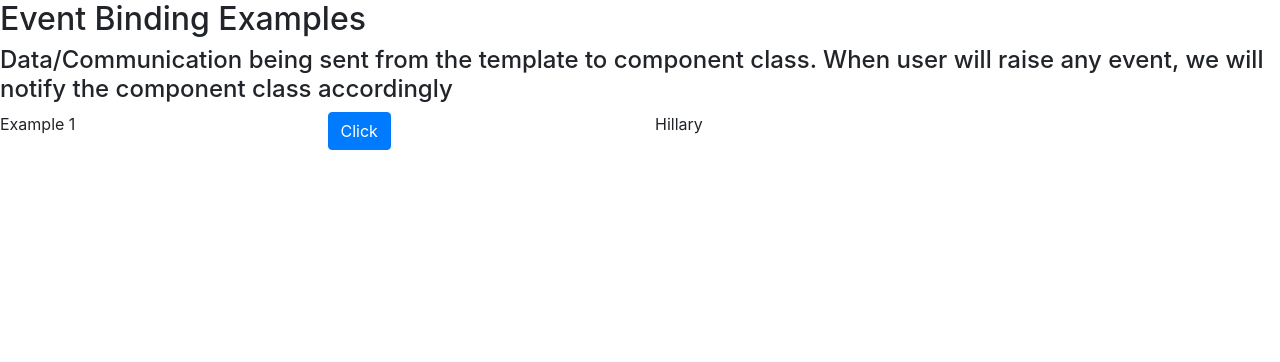
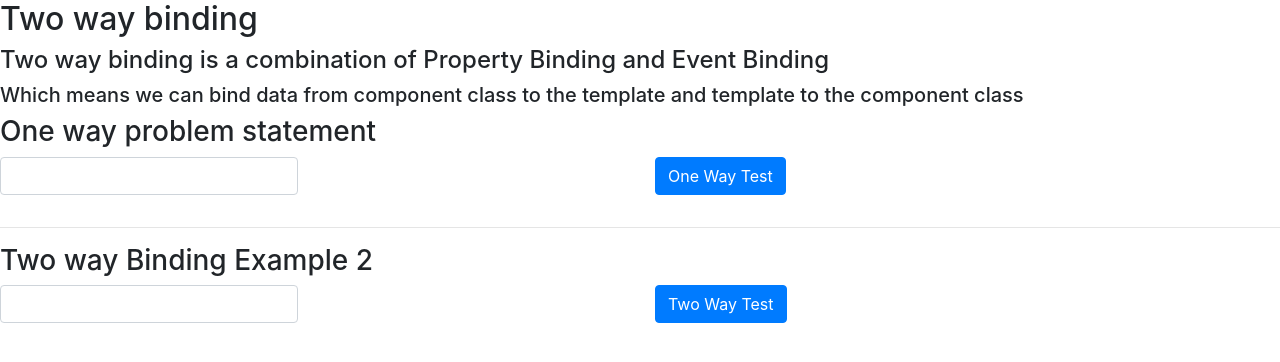
Before and after one commit to jrp1414/Oct2020App, an Angular app: page / in a window 1280 px wide. Shown: the top 362 px of the page. Built offline with nearby package versions, Linux system fonts and the light colour scheme.

Commit message:
Data Binding completed

```diff
--- a/src/app/app.component.html
+++ b/src/app/app.component.html
@@ -1,3 +1,4 @@
 <!-- <app-si></app-si> -->
 <!-- <app-pb></app-pb> -->
-<app-eb></app-eb>
+<!-- <app-eb></app-eb> -->
+<app-tb></app-tb>
--- a/src/app/event-binding/event-binding.component.html
+++ b/src/app/event-binding/event-binding.component.html
@@ -15,3 +15,50 @@
         {{name}}
     </div>
 </div>
+
+<div class="row">
+    <div class="col-md-3">
+        Example 2
+    </div>
+    <div class="col-md-3">
+        <button type="button" (click)="SomeMethod()" class="btn btn-primary">Click</button>
+    </div>
+    <div class="col-md-3">
+        {{name}}
+    </div>
+</div>
+<div class="row">
+    <div class="col-md-3">
+        Example 3
+    </div>
+    <div class="col-md-3">
+        <button type="button" (dblclick)="dblClickMethod()" class="btn btn-primary">Double Click</button>
+    </div>
+    <div class="col-md-3">
+        {{name}}
+    </div>
+</div>
+
+<div class="row">
+    <div class="col-md-3">
+        Example 4
+    </div>
+    <div class="col-md-3">
+        <input type="text" (input)="MessageChanged($event)" class="form-control" placeholder="Enter Message">
+    </div>
+    <div class="col-md-3">
+        {{message}}
+    </div>
+</div>
+
+<div class="row">
+    <div class="col-md-3">
+        Example 5
+    </div>
+    <div class="col-md-3">
+        <input type="text" (keyup)="MessageChanged($event)" class="form-control" placeholder="Enter Message">
+    </div>
+    <div class="col-md-3">
+        {{message}}
+    </div>
+</div>
--- a/src/app/event-binding/event-binding.component.ts
+++ b/src/app/event-binding/event-binding.component.ts
@@ -3,11 +3,27 @@ import { Component, OnInit } from '@angular/core';
 @Component({
   selector: 'app-eb',
   templateUrl: './event-binding.component.html',
-  styles: []
+  styles: [
+    `.row{
+      margin-bottom: 10px;
+    }`
+  ]
 })
 export class EventBindingComponent {
 
   constructor() { }
 
   name:string="Hillary";
+  message:string="";
+  SomeMethod(){
+    this.name = prompt("Enter your name");
+  }
+
+  dblClickMethod(){
+    this.name = "Double Click occured";
+  }
+
+  MessageChanged(data){
+    this.message = data.target.value;
+  }
 }
--- /dev/null
+++ b/src/app/twoway-binding/twoway-binding.component.html
@@ -0,0 +1,55 @@
+<h2>Two way binding</h2>
+
+<h4>Two way binding is a combination of Property Binding and Event Binding</h4>
+<h5>Which means we can bind data
+    from component class to the template and template to the
+    component class
+</h5>
+
+
+<h3>One way problem statement</h3>
+<div class="row">
+    <div class="col-md-3">
+        <div class="form-group">
+          <input type="text" class="form-control" (keyup)="MessageChanged($event)" aria-describedby="helpId" placeholder="">
+        </div>
+    </div>
+    <div class="col-md-3">
+        {{OneWayMessage}}
+    </div>
+    <div class="col-md-3">
+        <button type="button" (click)="OneWayTest()" class="btn btn-primary">One Way Test</button>
+    </div>
+</div>
+
+<hr>
+
+<!-- <h3>Two way Binding</h3>
+<div class="row">
+    <div class="col-md-3">
+        <div class="form-group">
+          <input type="text" class="form-control" [(ngModel)]="TwoWayMessage" >
+        </div>
+    </div>
+    <div class="col-md-3">
+        {{TwoWayMessage}}
+    </div>
+    <div class="col-md-3">
+        <button type="button" (click)="TwoWayTest()" class="btn btn-primary">Two Way Test</button>
+    </div>
+</div> -->
+
+<h3>Two way Binding Example 2</h3>
+<div class="row">
+    <div class="col-md-3">
+        <div class="form-group">
+          <input type="text" class="form-control" (ngModelChange)="TwoWayChange($event)" [ngModel]="TwoWayMessage" >
+        </div>
+    </div>
+    <div class="col-md-3">
+        {{TwoWayMessage}}
+    </div>
+    <div class="col-md-3">
+        <button type="button" (click)="TwoWayTest()" class="btn btn-primary">Two Way Test</button>
+    </div>
+</div>
--- /dev/null
+++ b/src/app/twoway-binding/twoway-binding.component.ts
@@ -0,0 +1,30 @@
+import { Component, OnInit } from '@angular/core';
+
+@Component({
+  selector: 'app-tb',
+  templateUrl: './twoway-binding.component.html',
+  styles: []
+})
+export class TwowayBindingComponent {
+
+  constructor() { }
+
+
+  OneWayMessage:string="";
+  MessageChanged(data){
+    this.OneWayMessage = data.target.value;
+  }
+  OneWayTest(){
+    this.OneWayMessage = "One Way test";
+  }
+
+
+  TwoWayMessage:string="";
+  TwoWayTest(){
+    this.TwoWayMessage = "Two Way test";
+  }
+
+  TwoWayChange(data){
+    this.TwoWayMessage = data;
+  }
+}
```
Also changed, not shown: src/app/app.module.ts (+6 -2 lines), src/app/app.component.css (line endings or trailing spaces).
